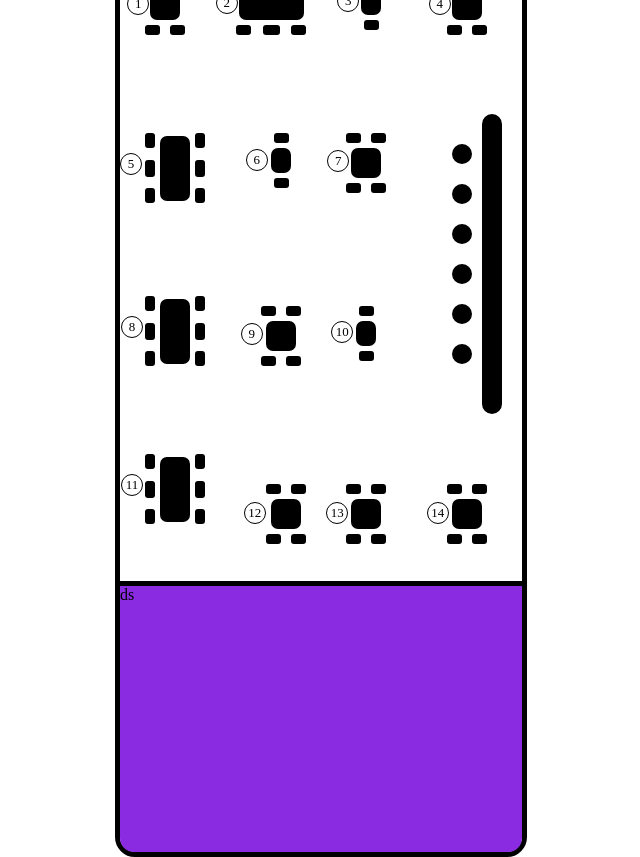
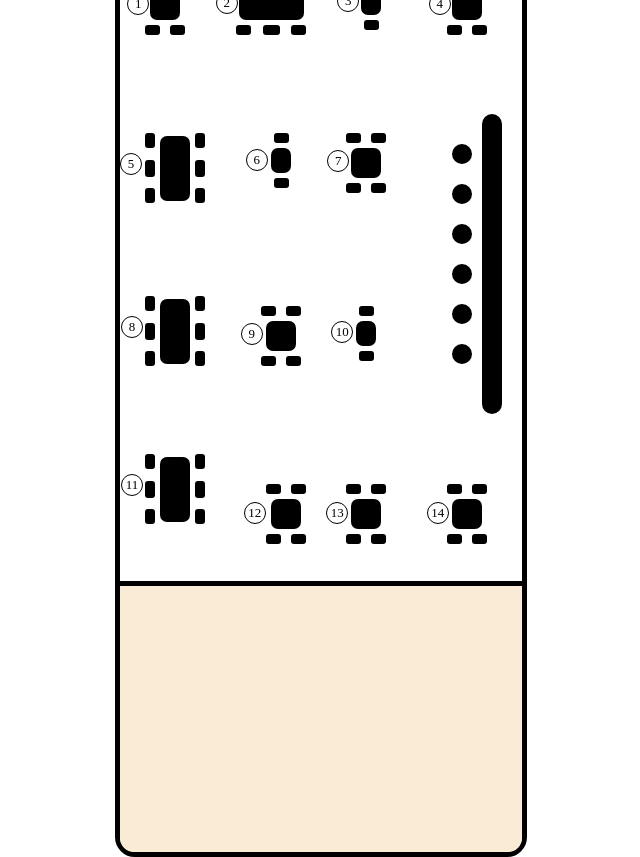
Before and after one commit to John-Paul-Larkin/kitchenpos, a React (Create React App) app: page / in a window 1280 px wide. Shown: the whole page, without its empty margins (319-959 px from the left). Built offline with nearby package versions, Linux system fonts and the light colour scheme.

Commit message:
open orders

```diff
--- a/src/Helper/useSendOrder.ts
+++ b/src/Helper/useSendOrder.ts
@@ -1,13 +1,11 @@
 import { doc, setDoc } from "firebase/firestore";
-import uuid from "react-uuid";
 
 import db from "./firebaseconfig";
 
 export default function useSendOrder() {
   const sendOrder = async (orderDetails: OrderDetails) => {
-    const orderId = uuid();
     try {
-      await setDoc(doc(db, "orders", orderId), {
+      await setDoc(doc(db, "orders", orderDetails.orderId), {
         ...orderDetails,
       });
     } catch (error) {}
--- a/src/components/Floorplan.tsx
+++ b/src/components/Floorplan.tsx
@@ -5,6 +5,7 @@ import { menuContext } from "./MenuContext";
 export default function Floorplan({ setisShowFloorPlan }: FloorPlanSet) {
   const { setTableNumber } = useContext(menuContext);
   const { dispatch } = useContext(menuContext);
+  const { openOrders } = useContext(menuContext);
 
   const handleTableClick = (table: string) => {
     setisShowFloorPlan((cur) => !cur);
@@ -247,7 +248,22 @@ export default function Floorplan({ setisShowFloorPlan }: FloorPlanSet) {
           </span>
         </div>
       </div>
-      <div className={styles["footer-info"]}>ds</div>
+      <div className={styles["open-orders-container"]}>
+        {openOrders &&
+          openOrders.map((order) => {
+            return (
+              <div key={order.orderId} className={styles["open-orders"]}>
+                <div>{order.timeOrderPlaced!.toLocaleString()}</div>
+                <div>{order.tableNumber}</div>
+                <div>
+                  {order.orderItemDetails.map((item) => (
+                    <div key={item.itemId}>{item.name}</div>
+                  ))}
+                </div>
+              </div>
+            );
+          })}
+      </div>
     </>
   );
 }
--- a/src/components/MenuContext.tsx
+++ b/src/components/MenuContext.tsx
@@ -7,6 +7,7 @@ export const menuContext = createContext({} as ContextProvider);
 export default function MenuContext({ children }: { children: ReactNode }) {
   const [selectedOrderItem, setSelectedOrderItem] = useState<MenuItem | null>(null);
   const [tableNumber, setTableNumber] = useState("1");
+  const [openOrders, setOpenOrders] = useState([] as OrderDetails[]);
 
   const reducer = (draft: OrderDetails, action: ReducerAction): OrderDetails | undefined => {
     switch (action.type) {
@@ -37,8 +38,11 @@ export default function MenuContext({ children }: { children: ReactNode }) {
         draft.tableNumber = action.payload;
         return draft;
       }
-      case "add order time": {
+      case "add order time and id": {
+
+       // adding id and time when order is sent through to firebase/kitchen
         draft.timeOrderPlaced = action.payload;
+        draft.orderId = uuid();
         return draft;
       }
       case "clear order": {
@@ -80,7 +84,7 @@ export default function MenuContext({ children }: { children: ReactNode }) {
 
   const [orderDetails, dispatch] = useImmerReducer(reducer, initialOrderDetails);
 
-  const contextValues = { orderDetails, dispatch, selectedOrderItem, setSelectedOrderItem, tableNumber, setTableNumber };
+  const contextValues = { orderDetails, dispatch, selectedOrderItem, setSelectedOrderItem, tableNumber, setTableNumber, openOrders, setOpenOrders };
 
   return <menuContext.Provider value={contextValues}>{children}</menuContext.Provider>;
 }
--- a/src/components/OrderDetails.tsx
+++ b/src/components/OrderDetails.tsx
@@ -9,6 +9,7 @@ import useSendOrder from "../Helper/useSendOrder";
 export default function OrderDetails({ setisShowFloorPlan }: FloorPlanSet) {
   const { orderDetails } = useContext(menuContext);
   const { dispatch } = useContext(menuContext);
+  const { setOpenOrders } = useContext(menuContext);
 
   const { selectedOrderItem, setSelectedOrderItem } = useContext(menuContext);
 
@@ -27,12 +28,16 @@ export default function OrderDetails({ setisShowFloorPlan }: FloorPlanSet) {
 
   const handleSendOrder = () => {
     const timeNow = new Date();
-    dispatch({ type: "add order time", payload: timeNow });
+    dispatch({ type: "add order time and id", payload: timeNow });
   };
 
   useEffect(() => {
     if (orderDetails.timeOrderPlaced) {
+      // Send the order to firebase
       sendOrder(orderDetails);
+      // Add the order to an array of open Orders
+      setOpenOrders((cur) => [...cur, orderDetails]);
+      //dispatch reducer to clear order object
       dispatch({ type: "clear order" });
       setisShowFloorPlan((cur) => !cur);
     }
--- a/src/styles/FloorPlan.module.css
+++ b/src/styles/FloorPlan.module.css
@@ -1,3 +1,18 @@
+.open-orders-container {
+  background-color: antiquewhite;
+  height: 30%;
+  border-radius: 0 0 14px 14px;
+  border-top: 5px solid black;
+}
+
+.open-orders {
+  font-size: 0.6em;
+  border: 1px solid black;
+  display: inline-block;
+  padding: 3px;
+  margin: 5px;
+}
+
 .floor-plan {
   width: 100%;
   height: 70%;
@@ -84,13 +99,6 @@ span {
   left: 20px;
 }
 
-.footer-info {
-  background-color: blueviolet;
-  height: 30%;
-  border-radius: 0 0 14px 14px;
-  border-top: 5px solid black;
-}
-
 /* Positioning of table numbers */
 
 .table-num {
@@ -129,7 +137,6 @@ span {
   top: 73px;
   left: 30px;
   transform: rotate(270deg);
-
 }
 
 .six {
```
Also changed, not shown: src/interfaces.d.ts (+8 -3 lines).
